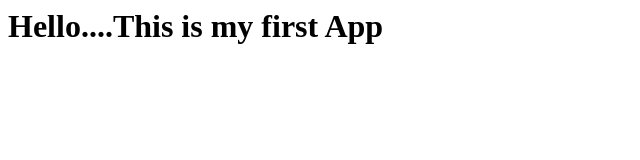
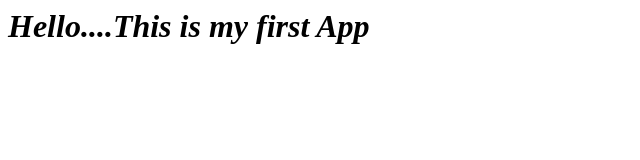
Before and after one commit to Raj-Mungra/MiniProject, a plain HTML site: page index.html in a window 1280 px wide. Shown: the whole page, without its empty margins (0-640 px from the left). Drawn offline with Linux system fonts and the light colour scheme.

Commit message:
Added css file

```diff
--- a/index.html
+++ b/index.html
@@ -1,6 +1,7 @@
 <html>
 <head>
 <title>First App</title>
+<link href="style.css" rel="stylesheet">
 </head>
 <body>
 
--- /dev/null
+++ b/style.css
@@ -0,0 +1,3 @@
+h1{
+ font-style : italic;
+}
```
